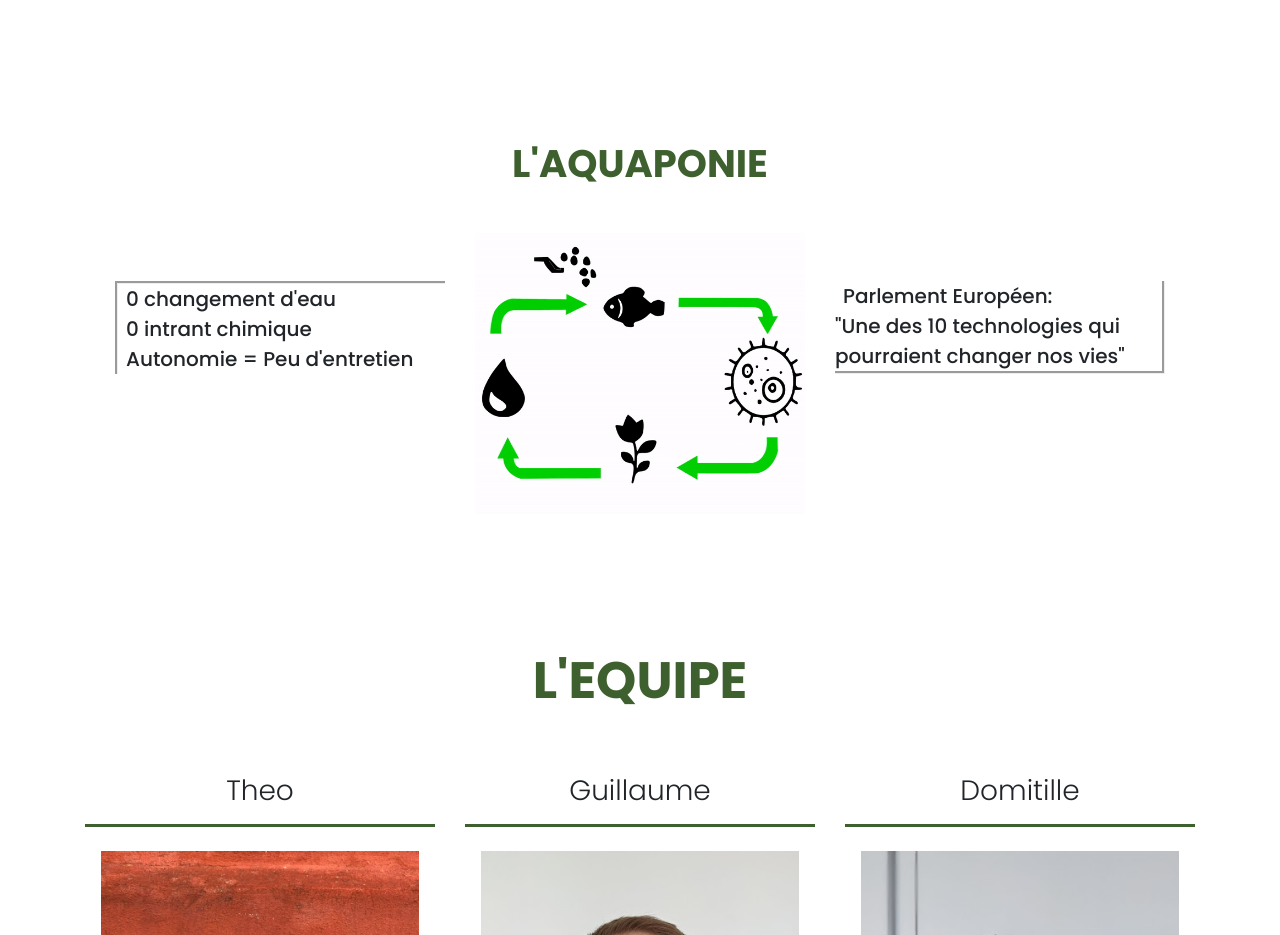
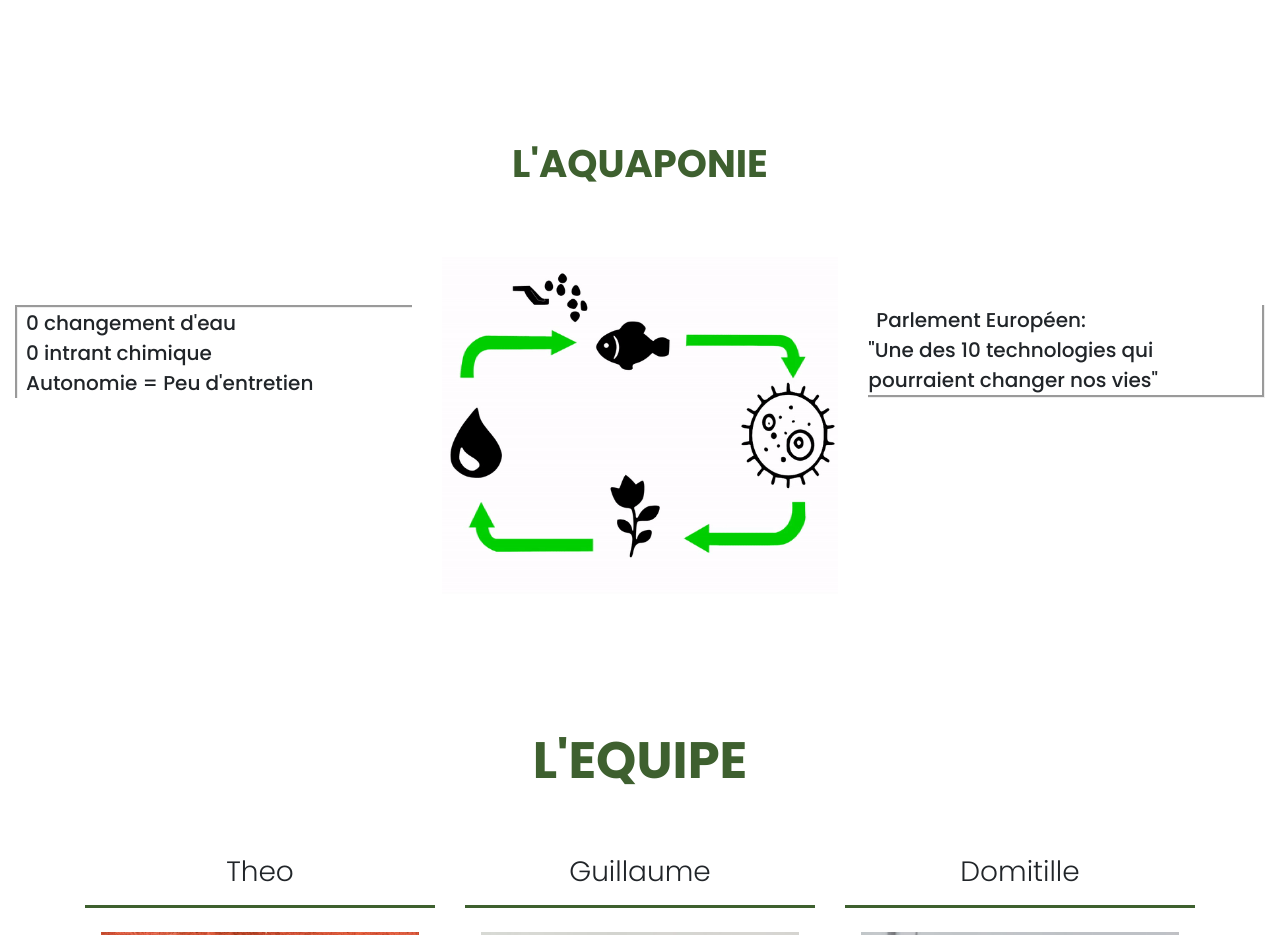
Before and after one commit to SamuelCadau/Hackaton-OM, a Nuxt app in the folder project/aquapim/: page / in a window 1280 px wide. Shown: the part 1880-2815 px from the top of the page. Built offline with nearby package versions, Linux system fonts and the light colour scheme.

Commit message:
Update PresentationAquaponie.vue

```diff
--- a/project/aquapim/components/PresentationAquaponie.vue
+++ b/project/aquapim/components/PresentationAquaponie.vue
@@ -1,11 +1,11 @@
 <template>
-  <b-container id="margtop">
-    <b-row class="mt-3">
-      <p id="title" class="mx-auto">L'AQUAPONIE</p>
+  <b-container class="col-12" id="margtop">
+    <b-row class="d-flex justify-content-center mt-3">
+      <p id="title" class="">L'AQUAPONIE</p>
     </b-row>
 
-    <b-row class="col-12 d-flex justify-content-center mx-auto schema mt-4">
-      <b-col class="col-4 mt-5">
+    <b-row class="d-flex justify-content-center schema mt-5">
+      <b-col class=" mt-5">
         <div class="col1">
           <span class="ml-2">0 changement d'eau </span>
           <br />
@@ -15,7 +15,7 @@
         </div>
       </b-col>
 
-      <b-col class="col-4">
+      <b-col class="">
         <b-img
           id="schema-gif"
           class="mx-auto"
@@ -24,7 +24,7 @@
         />
       </b-col>
 
-      <b-col class="col-4 mt-5">
+      <b-col class=" mt-5">
         <div class="col2">
           <span class="ml-2"> Parlement Européen: </span>
           <br />
```
